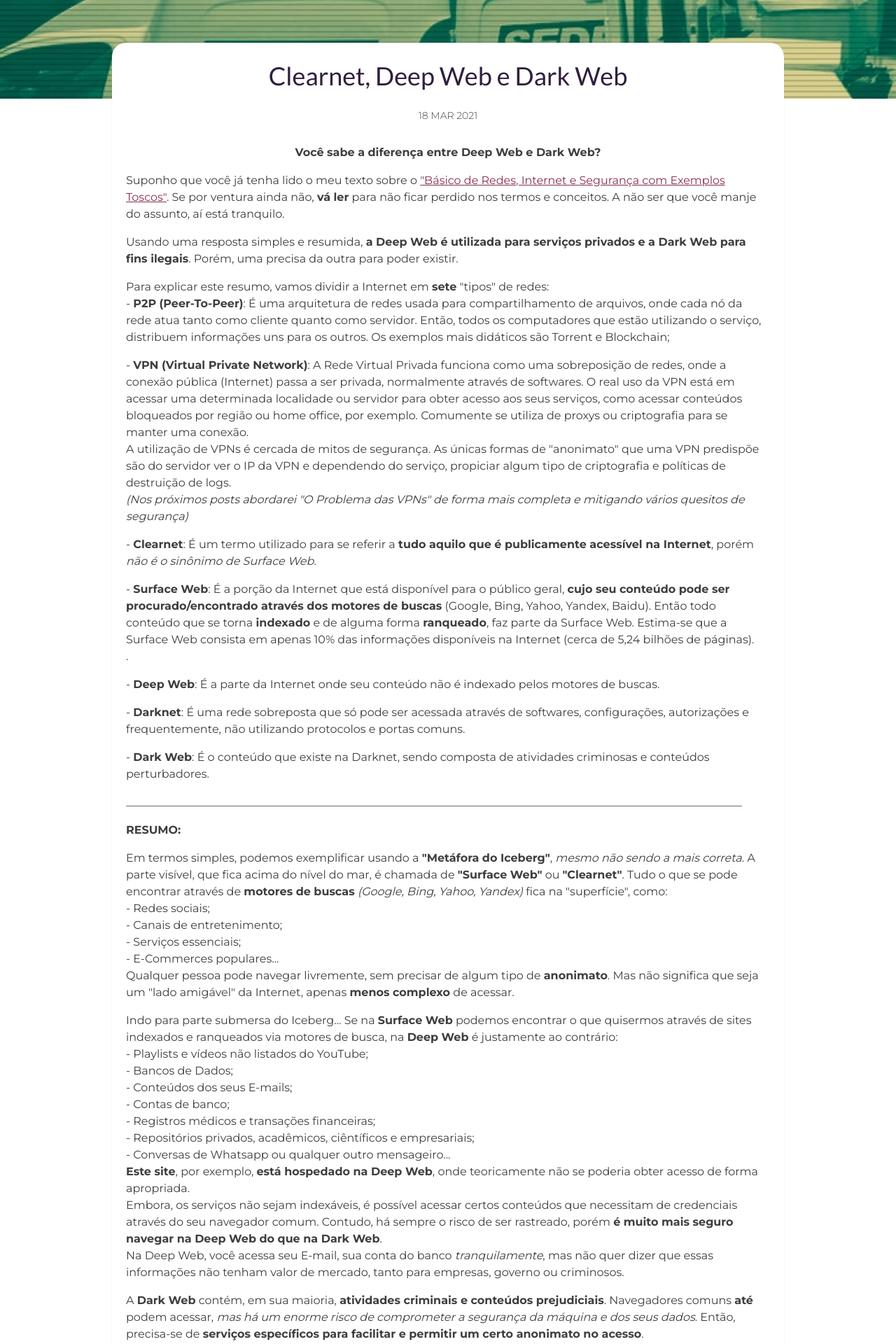
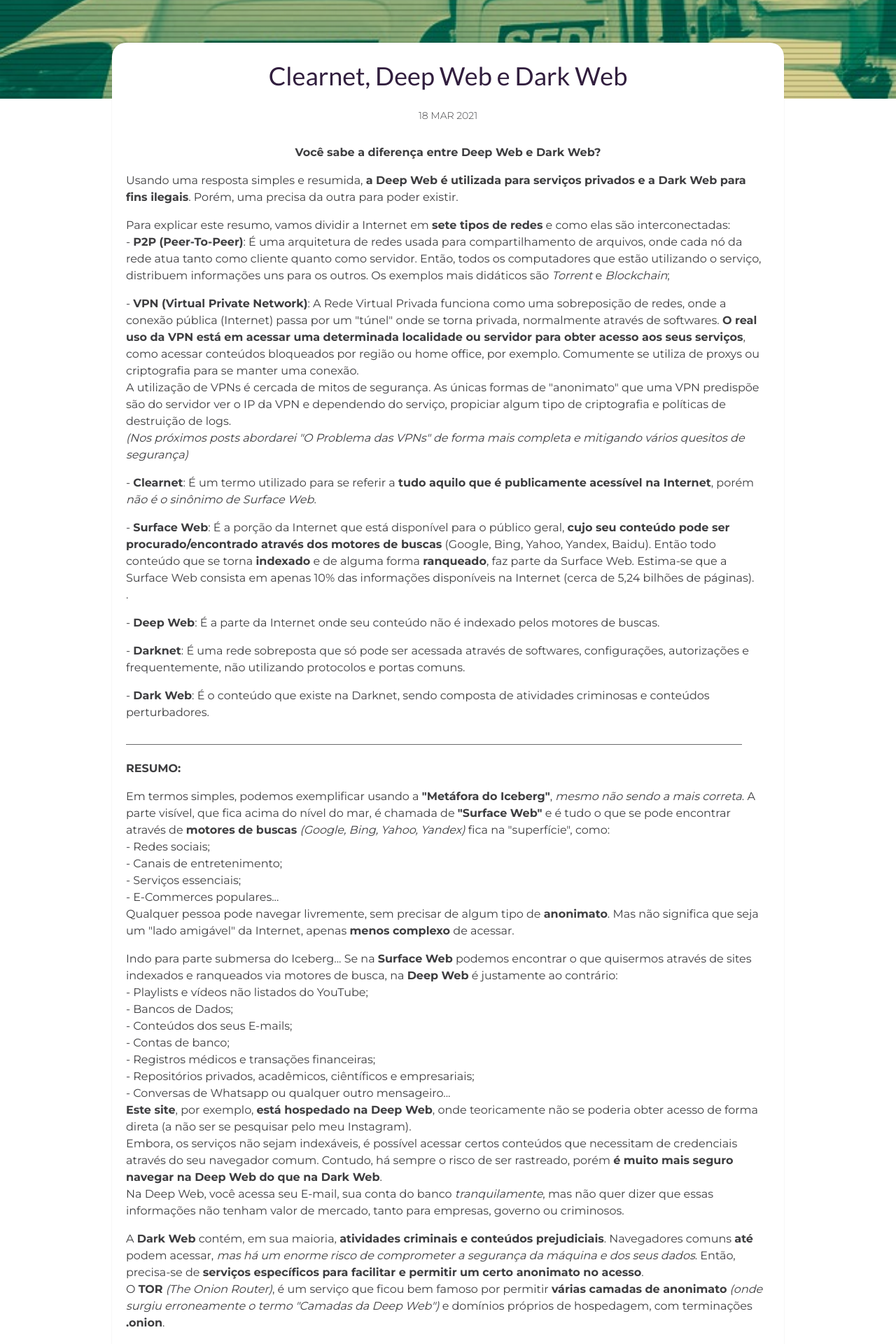
Before and after one commit to EscapeTheX/escapethex.github.io, a Jekyll site: the page built from _posts/2021-03-17-Deep-e-Dark-Web.markdown, in a window 1280 px wide. Shown: the part 462-2382 px from the top of the page at 70% size. Built offline with Jekyll 4.4.1, drawn with Linux system fonts in a browser that asks for light colours; some of the changed text lies outside the part shown.

```diff
--- a/_posts/2021-03-17-Deep-e-Dark-Web.markdown
+++ b/_posts/2021-03-17-Deep-e-Dark-Web.markdown
@@ -9,14 +9,12 @@
 ---
 <center><strong>Você sabe a diferença entre Deep Web e Dark Web?</strong></center>
 
-<p>Suponho que você já tenha lido o meu texto sobre o <a href="https://escapethex.netlify.app/redes-for-dummies/">"Básico de Redes, Internet e Segurança com Exemplos Toscos"</a>. Se por ventura ainda não, <b>vá ler</b> para não ficar perdido nos termos e conceitos. A não ser que você manje do assunto, aí está tranquilo.</p>
-
 <p>Usando uma resposta simples e resumida, <b>a Deep Web é utilizada para serviços privados e a Dark Web para fins ilegais</b>. Porém, uma precisa da outra para poder existir.</p>
 
-<p>Para explicar este resumo, vamos dividir a Internet em <b>sete</b> "tipos" de redes:<br>
-- <b>P2P (Peer-To-Peer)</b>: É uma arquitetura de redes usada para compartilhamento de arquivos, onde cada nó da rede atua tanto como cliente quanto como servidor. Então, todos os computadores que estão utilizando o serviço, distribuem informações uns para os outros. Os exemplos mais didáticos são Torrent e Blockchain;</p>
+<p>Para explicar este resumo, vamos dividir a Internet em <b>sete tipos de redes</b> e como elas são interconectadas:<br>
+- <b>P2P (Peer-To-Peer)</b>: É uma arquitetura de redes usada para compartilhamento de arquivos, onde cada nó da rede atua tanto como cliente quanto como servidor. Então, todos os computadores que estão utilizando o serviço, distribuem informações uns para os outros. Os exemplos mais didáticos são <i>Torrent</i> e <i>Blockchain</i>;</p>
 
-<p>- <b>VPN (Virtual Private Network)</b>: A Rede Virtual Privada funciona como uma sobreposição de redes, onde a conexão pública (Internet) passa a ser privada, normalmente através de softwares. O real uso da VPN está em acessar uma determinada localidade ou servidor para obter acesso aos seus serviços, como acessar conteúdos bloqueados por região ou home office, por exemplo. Comumente se utiliza de proxys ou criptografia para se manter uma conexão.<br>
+<p>- <b>VPN (Virtual Private Network)</b>: A Rede Virtual Privada funciona como uma sobreposição de redes, onde a conexão pública (Internet) passa por um "túnel" onde se torna privada, normalmente através de softwares. <b>O real uso da VPN está em acessar uma determinada localidade ou servidor para obter acesso aos seus serviços</b>, como acessar conteúdos bloqueados por região ou home office, por exemplo. Comumente se utiliza de proxys ou criptografia para se manter uma conexão.<br>
 A utilização de VPNs é cercada de mitos de segurança. As únicas formas de "anonimato" que uma VPN predispõe são do servidor ver o IP da VPN e dependendo do serviço, propiciar algum tipo de criptografia e políticas de destruição de logs.<br>
 <i>(Nos próximos posts abordarei "O Problema das VPNs" de forma mais completa e mitigando vários quesitos de segurança)</i></p>
 
@@ -35,7 +33,7 @@
 
 <p>______________________________________________________________________________________________________________</p>
 <p><strong>RESUMO:</strong></p>
-<p>Em termos simples, podemos exemplificar usando a <b>"Metáfora do Iceberg"</b>, <i>mesmo não sendo a mais correta</i>. A parte visível, que fica acima do nível do mar, é chamada de <b>"Surface Web"</b> ou <b>"Clearnet"</b>. Tudo o que se pode encontrar através de <b>motores de buscas</b> <i>(Google, Bing, Yahoo, Yandex)</i> fica na "superfície", como:<br>
+<p>Em termos simples, podemos exemplificar usando a <b>"Metáfora do Iceberg"</b>, <i>mesmo não sendo a mais correta</i>. A parte visível, que fica acima do nível do mar, é chamada de <b>"Surface Web"</b> e é tudo o que se pode encontrar através de <b>motores de buscas</b> <i>(Google, Bing, Yahoo, Yandex)</i> fica na "superfície", como:<br>
 - Redes sociais;<br>
 - Canais de entretenimento;<br>
 - Serviços essenciais;<br>
@@ -50,17 +48,17 @@
 - Registros médicos e transações financeiras;<br>
 - Repositórios privados, acadêmicos, ciêntíficos e empresariais;<br>
 - Conversas de Whatsapp ou qualquer outro mensageiro...<br>
-<b>Este site</b>, por exemplo, <b>está hospedado na Deep Web</b>, onde teoricamente não se poderia obter acesso de forma apropriada.<br>
+<b>Este site</b>, por exemplo, <b>está hospedado na Deep Web</b>, onde teoricamente não se poderia obter acesso de forma direta (a não ser se pesquisar pelo meu Instagram).<br>
 Embora, os serviços não sejam indexáveis, é possível acessar certos conteúdos que necessitam de credenciais através do seu navegador comum. Contudo, há sempre o risco de ser rastreado, porém <b>é muito mais seguro navegar na Deep Web do que na Dark Web</b>.<br>
 Na Deep Web, você acessa seu E-mail, sua conta do banco <i>tranquilamente</i>, mas não quer dizer que essas informações não tenham valor de mercado, tanto para empresas, governo ou criminosos.</p>
 
 <p>A <b>Dark Web</b> contém, em sua maioria, <b>atividades criminais e conteúdos prejudiciais</b>. Navegadores comuns <b>até</b> podem acessar, <i>mas há um enorme risco de comprometer a segurança da máquina e dos seus dados</i>. Então, precisa-se de <b>serviços específicos para facilitar e permitir um certo anonimato no acesso</b>.<br>
-O <b>TOR</b> <i>(The Onion Router)</i>, é um serviço que ficou bem famoso por permitir <b>várias camadas de anonimato</b> <i>(onde surgiu o termo "Camadas da Deep Web")</i> e domínios próprios de hospedagem, com terminações <b>.onion</b>.</p>
+O <b>TOR</b> <i>(The Onion Router)</i>, é um serviço que ficou bem famoso por permitir <b>várias camadas de anonimato</b> <i>(onde surgiu erroneamente o termo "Camadas da Deep Web")</i> e domínios próprios de hospedagem, com terminações <b>.onion</b>.</p>
 
 <p>Algumas redes da Dark Web até possuem motores de buscas ou Wikipédias com coleções de links, mas são <i>adicionandos manualmente</i>. Então se tiver algo que você queira muito encontrar, passará um bom tempo pesquisando.<br>
 Mas a Dark Web não vive só de vazamento de dados, mercado negro, pornografia infantil e serviços ilegais. Em certos países onde há uma <b>restrição governamental do uso da Internet e também onde são privados os direitos de liberdade de expressão</b>, os sofredores desses regimes vão para a Dark Web para se <i>expressarem sob o benefício do anonimato</i>.</p>
 
-<p><b>EM RESUMO</b>, cada "camada do Iceberg" <b>precisa uma da outra para poder existir</b>. A Deep Web funciona quase que sobreposta a Surface, enquanto a Dark Web é composta em sua maioria por atividade criminosa e liberdade de expressão sob o benefício (por vezes malefício) do anonimato. Mas isso não significa que o que há na Dark Web não pode ser achado na Surface Web.</p>
+<p><b>EM RESUMO</b>, cada "camada do Iceberg" <b>precisa uma da outra para poder existir</b>. A Deep Web funciona quase que sobreposta a Surface, enquanto a Dark Web é composta em sua maioria por atividade criminosa e liberdade de expressão sob o benefício (por vezes malefício) do anonimato. Mas isso não significa que o que há na Dark Web não pode ser encontrado na Surface Web.</p>
 <p>_________________________________________________________________________________________________________________</p>
 <p><b>REFERÊNCIAS</b></p>
 <p>- <b>JEP</b>: <a href="https://quod.lib.umich.edu/j/jep/3336451.0007.104?view=text;rgn=main">White Paper: The Deep Web - Surfacing Hidden Value</a><br>
```
Also changed, not shown: _posts/Redes-For-Dummies.markdown (renamed from _posts/2021-03-18-Redes-For-Dummies.markdown).
